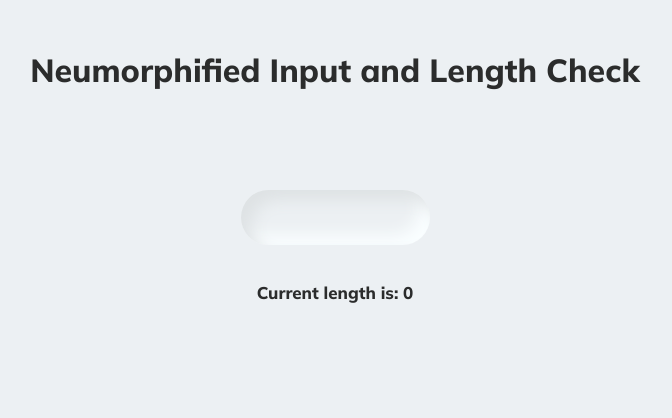
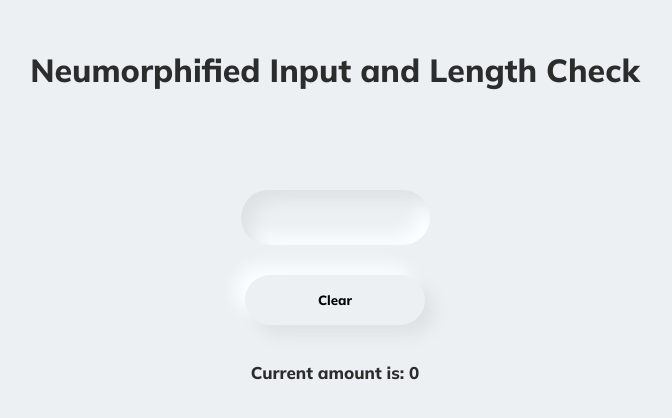
Before and after one commit to jos3ph-m/neumorphified, a React (Create React App) app: page / in a window 1280 px wide. Shown: the top 418 px of the page, without its empty margins (305-977 px from the left). Built offline with nearby package versions, Linux system fonts and the light colour scheme.

Commit message:
Clear button and functionality added

```diff
--- a/src/App.css
+++ b/src/App.css
@@ -24,6 +24,29 @@ input {
   margin-bottom: 20px;
 }
 
+button {
+  margin-top: 10px;
+  margin-bottom: 20px;
+  font-family: "Mulish", sans-serif;
+  height: 50px;
+  border: none;
+  outline: none;
+  width: 180px;
+  border-radius: 50px;
+  background: #ecf0f3;
+  border-radius: 50px;
+  text-align: center;
+  box-shadow: 10px 10px 16px #dee2e4, -10px -10px 16px #fafeff;
+  cursor: pointer;
+}
+
+button:active {
+  border-radius: 50px;
+  background: linear-gradient(145deg, #d4d8db, #fdffff);
+  box-shadow: 10px 10px 19px #d2d6d8, -10px -10px 19px #ffffff;
+  transition: all 3s ease;
+}
+
 .chartainer {
   max-width: 800px;
   margin: auto;
--- a/src/App.js
+++ b/src/App.js
@@ -19,6 +19,12 @@ class App extends Component {
     text.splice(index, 1);
     const updatedText = text.join("");
     this.setState({ userInput: updatedText });
+  };
+
+  deleteAllChar = () => {
+    this.setState({
+      userInput: "",
+    });
   };
 
   render() {
@@ -48,6 +54,10 @@ class App extends Component {
           onChange={this.inputHandler}
           value={this.state.userInput}
         />
+        <div>
+          <button onClick={this.deleteAllChar}>Clear</button>
+        </div>
+
         <LengthCheck inputLength={this.state.userInput.length} />
         <div className="chartainer">{charList}</div>
       </div>
--- a/src/LengthCheck/LengthCheck.js
+++ b/src/LengthCheck/LengthCheck.js
@@ -15,7 +15,7 @@ const lengthCheck = (props) => {
 
   return (
     <div>
-      <p className="length">Current length is: {inputLength}</p>
+      <p className="length">Current amount is: {inputLength}</p>
     </div>
   );
 };
```
